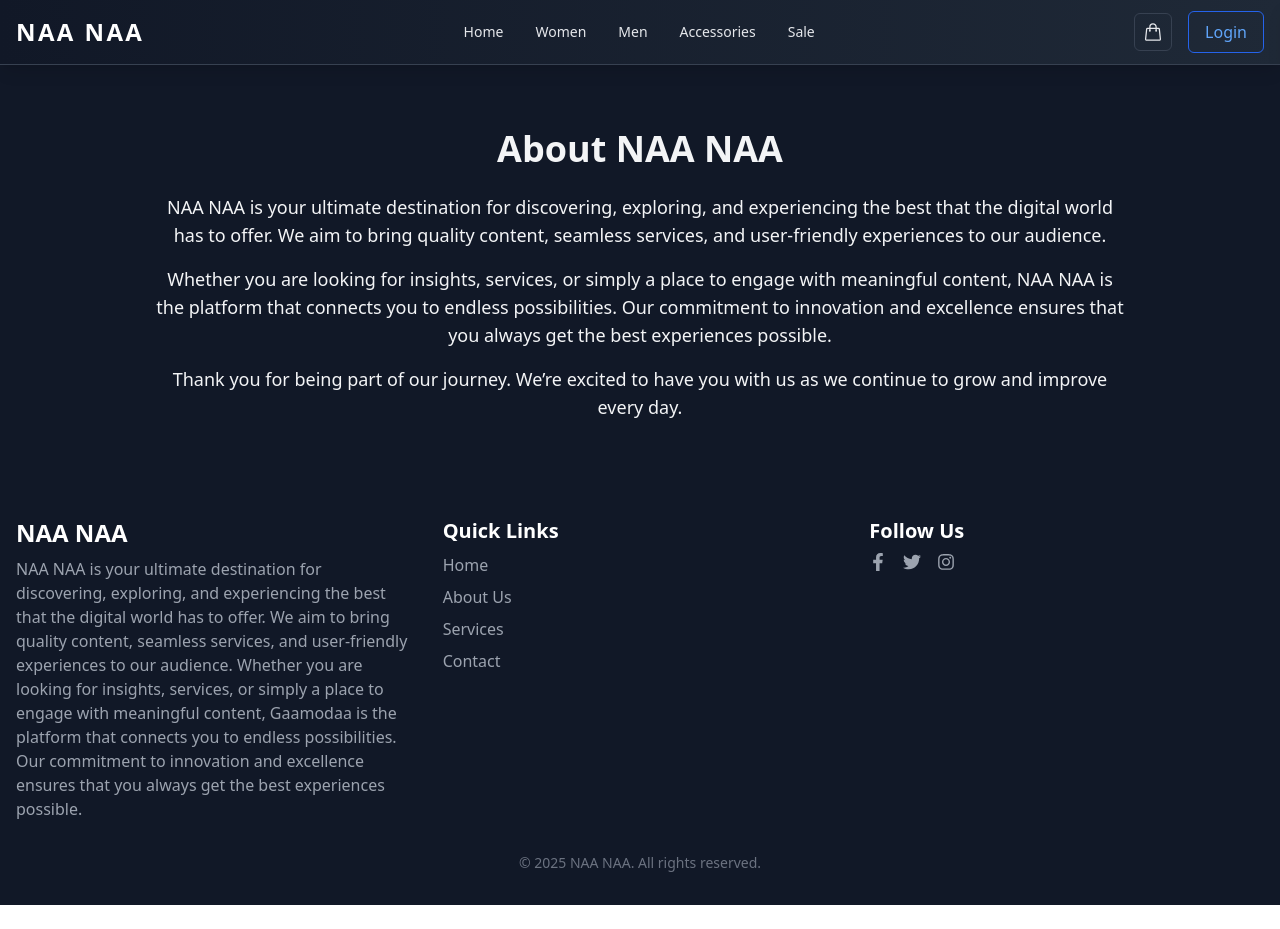
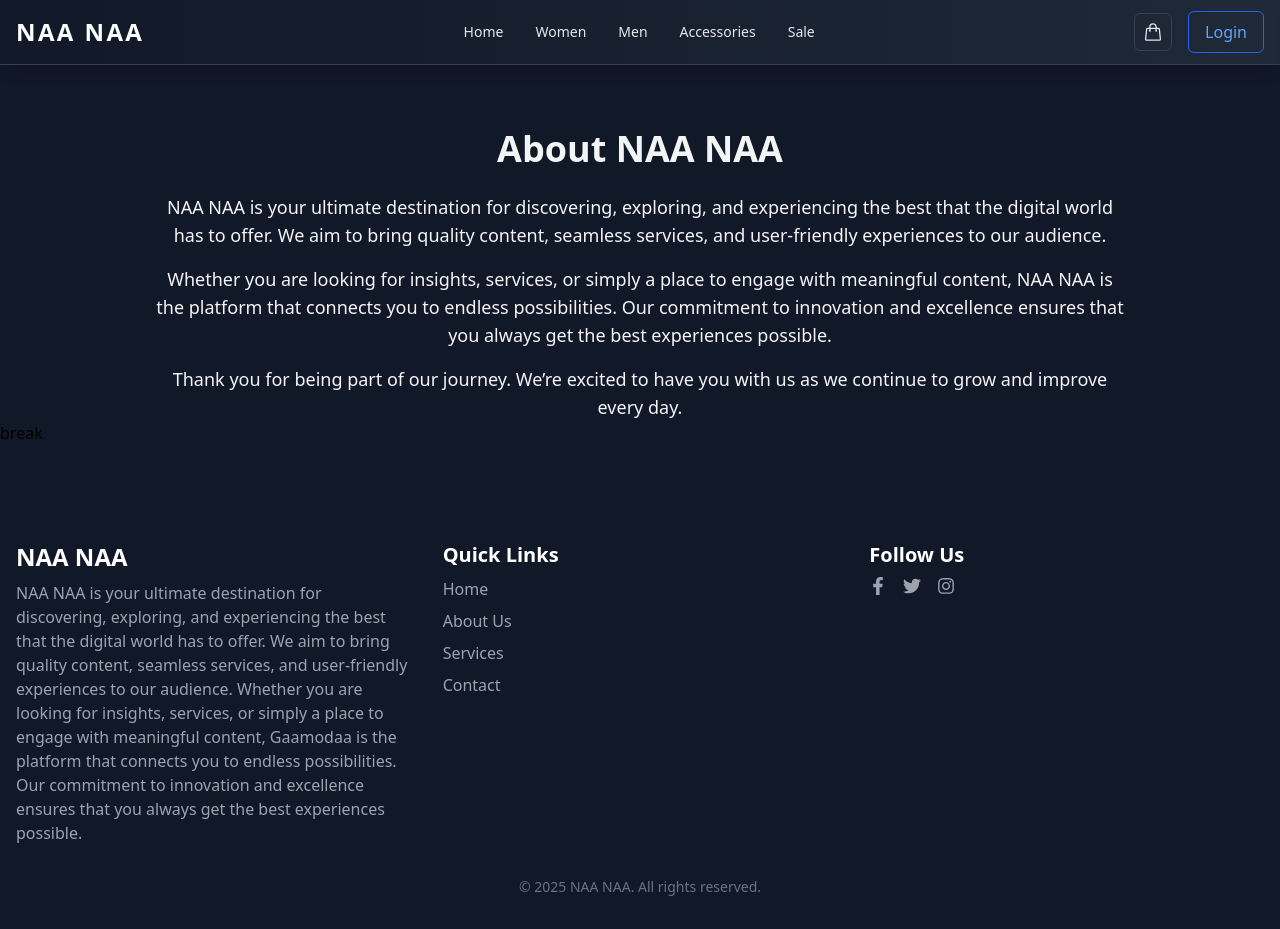
Before and after one commit to santoshp61/NAA_NAA, a React (Create React App) app: page /about in a window 1280 px wide. Shown: the top 929 px of the page. Before the commit the page ends 905 px from the top, so only its background shows below. Built offline with nearby package versions, Linux system fonts and the light colour scheme.

Commit message:
minor change

```diff
--- a/src/Components/AboutUs.jsx
+++ b/src/Components/AboutUs.jsx
@@ -17,6 +17,7 @@ const AboutUs = () => {
           Thank you for being part of our journey. We’re excited to have you with us as we continue to grow and improve every day.
         </p>
       </div>
+      break
     </section>
   );
 };
```
